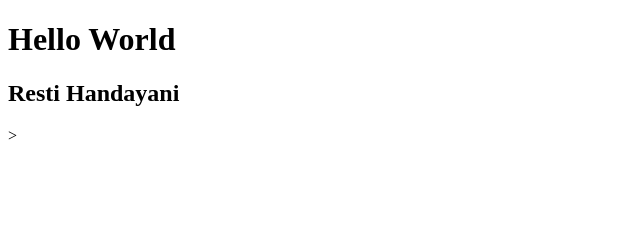
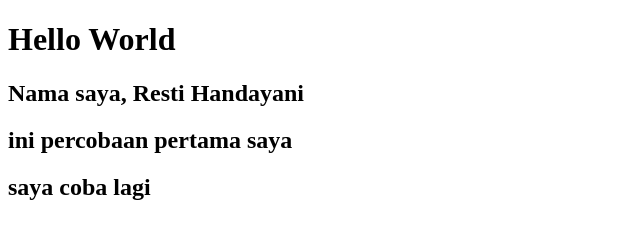
Before and after one commit to restibasuki/harisenin-tugas1individu, a plain HTML site: page tugas_individu1/index.html in a window 1280 px wide. Shown: the whole page, without its empty margins (0-640 px from the left). Drawn offline with Linux system fonts and the light colour scheme.

Commit message:
nambah percobaan

```diff
--- a/tugas_individu1/index.html
+++ b/tugas_individu1/index.html
@@ -7,6 +7,8 @@
 </head>
 <body>
     <h1> Hello World </h1>
-    <h2> Resti Handayani </h2>>
+    <h2> Nama saya, Resti Handayani </h2>
+    <h2> ini percobaan pertama saya</h2>
+    <h2> saya coba lagi</h2>
 </body>
 </html>
```
